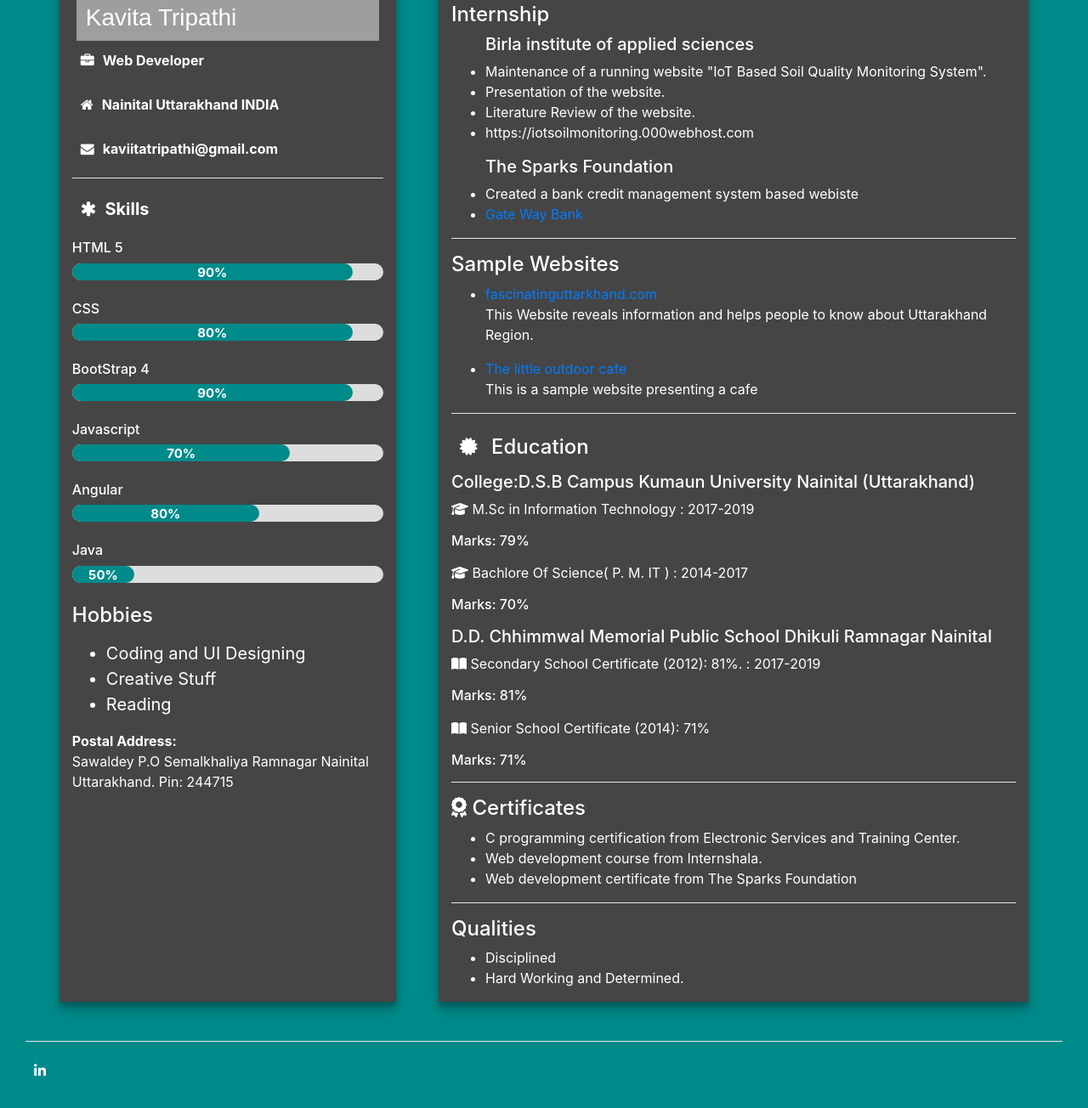
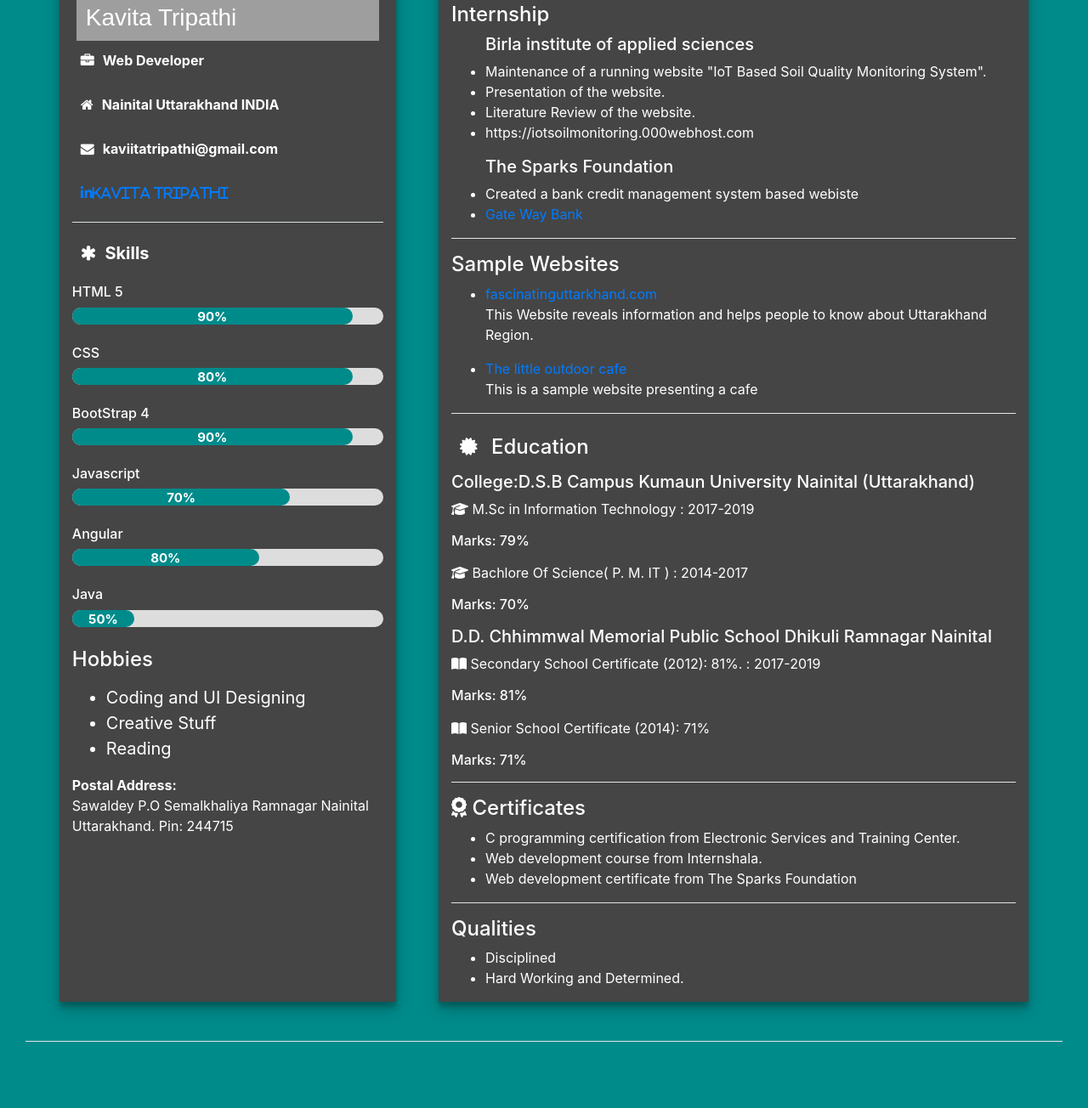
Before and after one commit to kavitaTripathii/Portfolio, a plain HTML site: page index.html in a window 1280 px wide. Shown: the part 284-1588 px from the top of the page at 85% size. After the commit the page ends 1556 px from the top, so only its background shows below. Drawn offline with nearby package versions, Linux system fonts and the light colour scheme; grey boxes are pictures that could not be loaded.

Commit message:
Update index.html

```diff
--- a/index.html
+++ b/index.html
@@ -29,6 +29,7 @@
         <p><i class="fa fa-briefcase"></i>Web Developer</p>
         <p><i class="fa fa-home"></i>Nainital Uttarakhand INDIA</p>
         <p><i class="fa fa-envelope"></i>kaviitatripathi@gmail.com</p>
+        <p><a href="https://www.linkedin.com/in/kavita-tripathi-9a0704178"><i class="fa fa-linkedin" aria-hidden="true">Kavita Tripathi</i></a></p>
     </div>
     <hr style="background-color: aliceblue">
     <div class="skills">
@@ -148,11 +149,7 @@
 </div>
 <hr style="background-color: white">
 <!-- social media -->
-<div class="media">
-    <div class="items">
-    <a href="https://www.linkedin.com/in/kavita-tripathi-9a0704178"><i class="fa fa-linkedin" aria-hidden="true"></i></a>
 
-</div>
 </div>
 </div>
 
```
